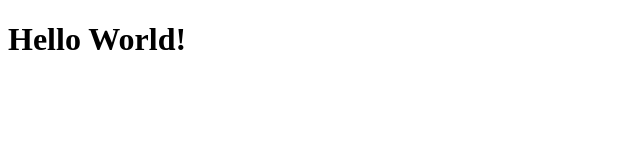
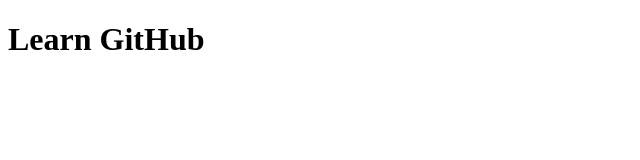
Before and after one commit to nawiq7208/learn-git, a plain HTML site: page index.html in a window 1280 px wide. Shown: the whole page, without its empty margins (0-640 px from the left). Drawn offline with Linux system fonts and the light colour scheme.

Commit message:
initial commit

```diff
--- a/index.html
+++ b/index.html
@@ -7,6 +7,6 @@
 		<title>Document</title>
 	</head>
 	<body>
-		<h1>Hello World!</h1>
+		<h1>Learn GitHub</h1>
 	</body>
 </html>
```
